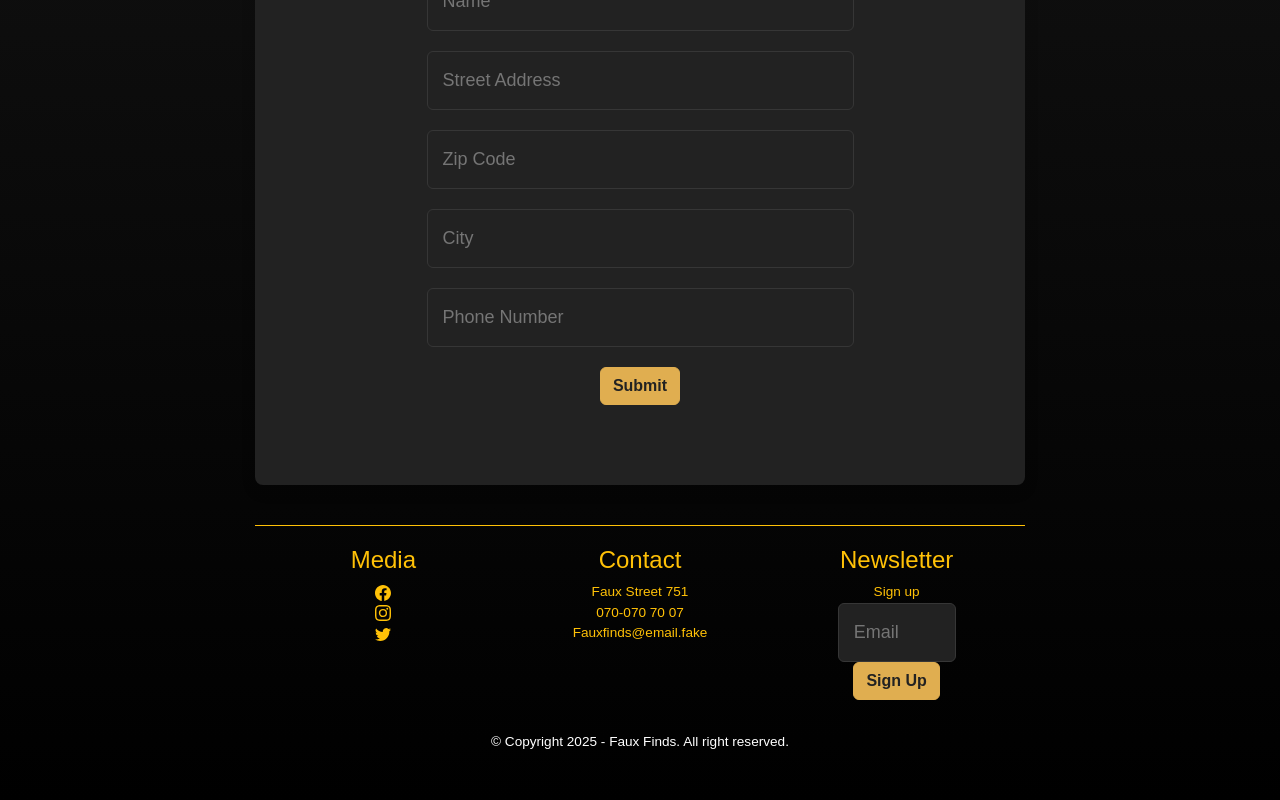
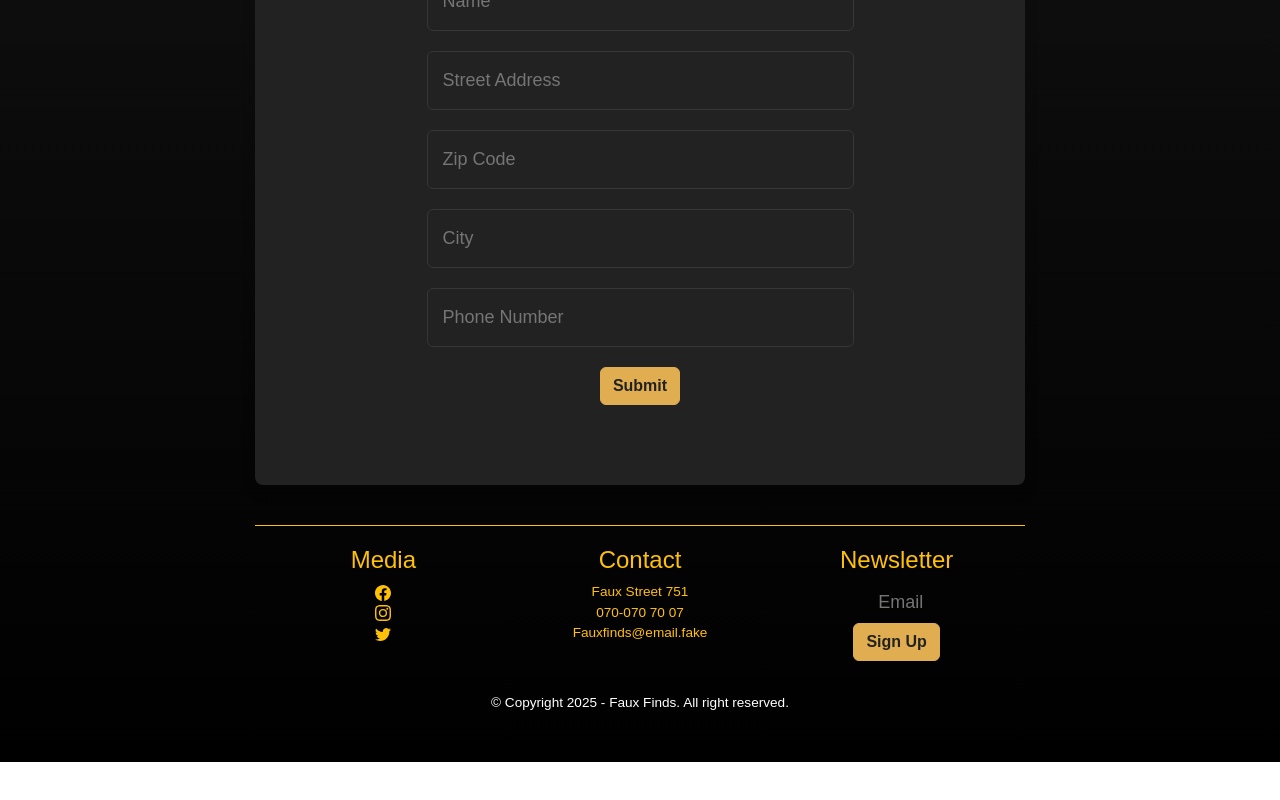
Before and after one commit to christerbengt/fake-store, a React (Vite) app: page /Checkout in a window 1280 px wide. Shown: the part 850-1650 px from the top of the page. After the commit the page ends 1612 px from the top, so only its background shows below. Built offline with nearby package versions, Linux system fonts and the light colour scheme.

Commit message:
made for look better

```diff
--- a/src/components/Footer.jsx
+++ b/src/components/Footer.jsx
@@ -65,16 +65,15 @@ const handleSubmit = (event) => {
                 <p>Thank you for signing up with {email}</p>
             ) : (
                 <ul className="list-unstyled">
-                <li>Sign up</li>
-                <form onSubmit={handleSubmit} id="checkout-form" noValidate>
                 <li>
-                  <input
+                  <input className="form-control-plaintext text-white mx-1"
                     type="text"
                     name="email"
                     placeholder="Email"
                     value={email}
                     onChange={handleInput}
                     required
+                    style={{ textAlign: "center" }}
                   />
                   {error && <p style={{ color: "red" }}>{error}</p>}
                 </li>
@@ -83,7 +82,6 @@ const handleSubmit = (event) => {
                     Sign Up
                     </button>
                 </li>
-                </form>
               </ul>
             )}
           </div>
```
